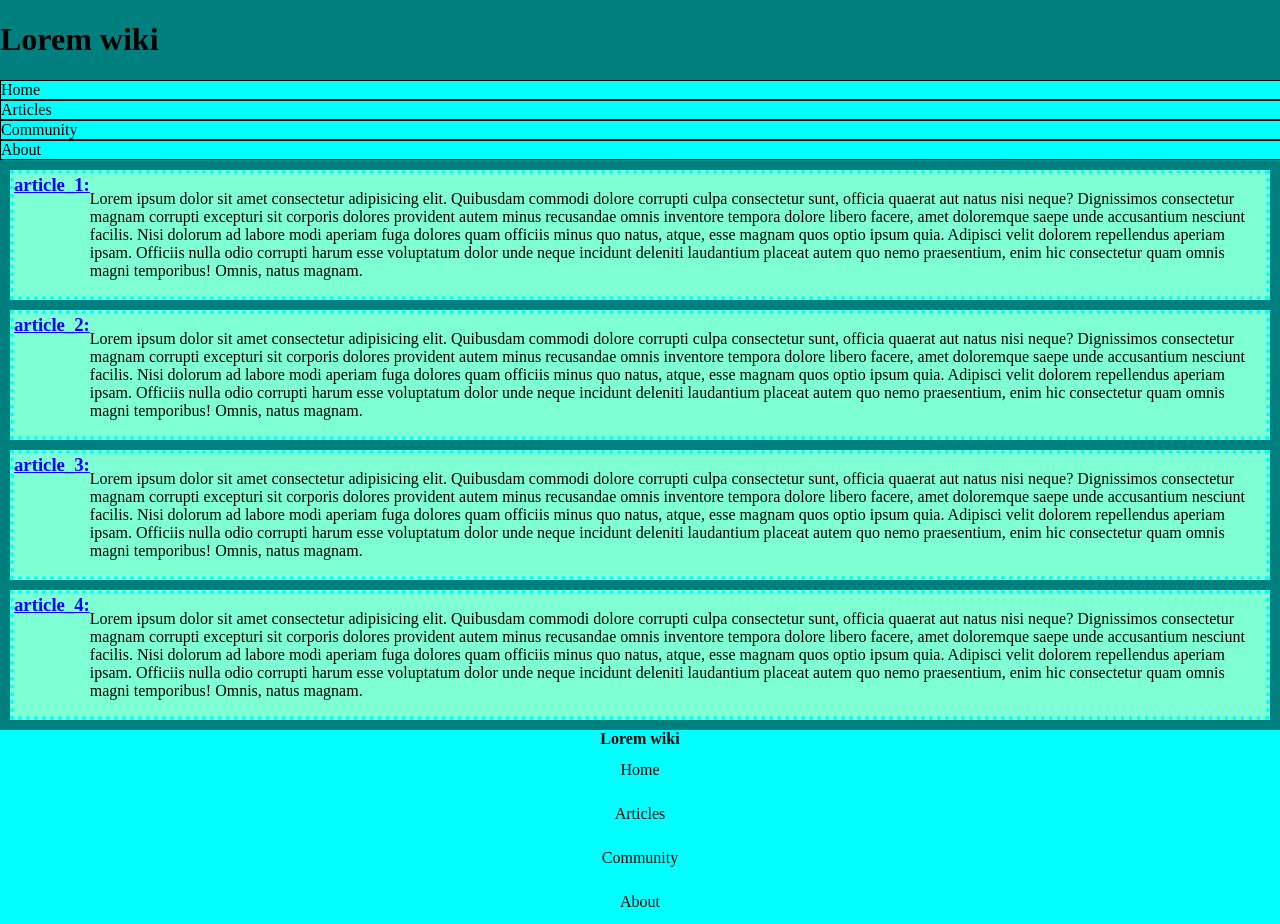
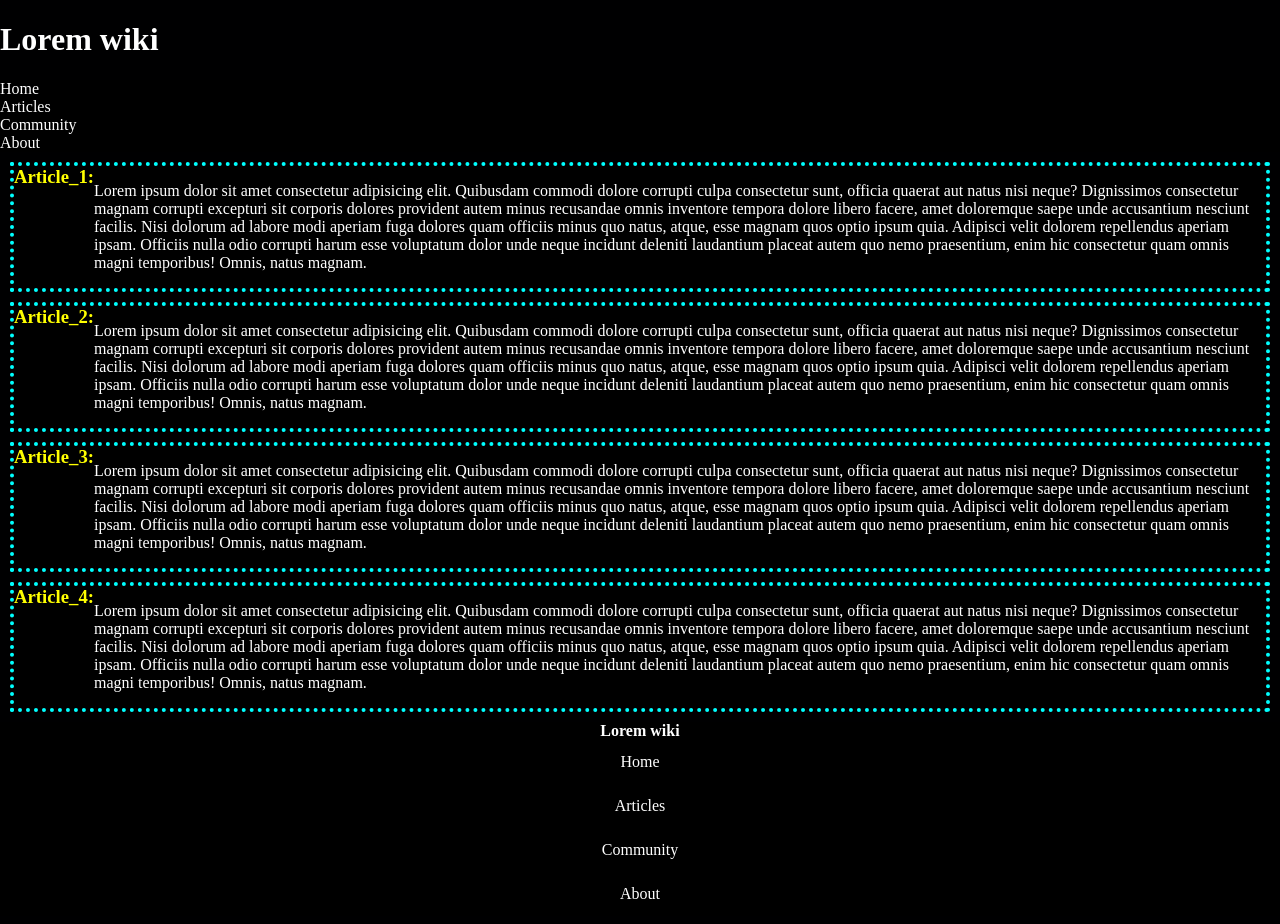
Before and after one commit to saivenkat346/HTML_css_practice, a PHP site: page / in a window 1280 px wide. After the commit the page ends 899 px from the top, so only its background shows below. Run offline with PHP 8.4, Linux system fonts and the light colour scheme.

Commit message:
black theme added

```diff
--- a/index.css
+++ b/index.css
@@ -1,5 +1,5 @@
 body{
-    background-color: rgb(0, 127, 127);
+    background-color: rgb(0, 0, 1);
     margin: 0;
     padding: 0;
     border: 0;
@@ -8,7 +8,7 @@ body{
 
 
 .header_nav{
-    background-color: aqua;
+    background-color:black;
      list-style: none;
      margin: 0;
      padding: 0;
@@ -16,44 +16,45 @@ body{
 }
 
 .header_nav>li{
+    color:white;
    display: block;
    width: 100%;
-   border: 0.5px black solid;
+
 
 }
 .header_nav>li:hover{
-    background-color: blue;
+    background-color:gray;
 }
 
 h1{
-    color:black;
+    color:white;
 
     margin-right: 30%;
 }
 
 .article_section{
     display:flex;
-    background-color: aquamarine;
+    background-color: black;
     border:  aqua dotted 4px;
     margin: 10px;
 
 }
 
 .article_heading{
-    color:blue;
+    color:yellow;
     padding: 0;
     margin: 0;
-    text-decoration: underline;
+    text-decoration: none;
 
 }
 .article{
-    color:black;
+    color:white;
 
 
 }
 
 h4{
-    color:black;
+    color:white;
     padding:0;
     margin:0;
 }
@@ -62,7 +63,7 @@ h4{
    flex-direction: column;
     padding: 0;
     list-style: none;
-    background-color:aqua;
+    background-color:black;
     margin: 0;
     align-items: center;
 
@@ -72,20 +73,21 @@ h4{
 .footer_nav>li{
     padding: 3px;
     margin: 10px;
+    color:white;
 }
 
 .footer_nav>li:hover{
-    background-color: blue;
+    background-color:gray;
 }
 @media screen and (max-width:540px){
     h1{
-        color:black;
+        color:white;
 
         margin-right: 0;
         display:block ;
     }
     .header_nav{
-     background-color: aqua;
+     background-color:black;
 
        padding:10px;
        margin:0;
@@ -97,6 +99,7 @@ h4{
         display: inline;
         padding: 10px;
         border: none;
+        color: white;
 
 
     }
--- a/index.html
+++ b/index.html
@@ -19,7 +19,7 @@
 
     </header>
     <section class="article_section">
-        <h3 class="article_heading">article_1:</h3>
+        <h3 class="article_heading">Article_1:</h3>
         <Article class="article">
            <p>Lorem ipsum dolor sit amet consectetur adipisicing elit. Quibusdam commodi dolore corrupti culpa consectetur
                 sunt, officia quaerat aut natus nisi neque? Dignissimos consectetur magnam corrupti excepturi sit corporis dolores provident autem minus recusandae omnis inventore tempora dolore libero facere, amet
@@ -29,7 +29,7 @@
         </Article>
     </section>
     <section class="article_section">
-        <h3 class="article_heading">article_2:</h3>
+        <h3 class="article_heading">Article_2:</h3>
         <Article class="article">
            <p>Lorem ipsum dolor sit amet consectetur adipisicing elit. Quibusdam commodi dolore corrupti culpa consectetur
                 sunt, officia quaerat aut natus nisi neque? Dignissimos consectetur magnam corrupti excepturi sit corporis dolores provident autem minus recusandae omnis inventore tempora dolore libero facere, amet
@@ -39,7 +39,7 @@
         </Article>
     </section>
     <section class="article_section">
-        <h3 class="article_heading">article_3:</h3>
+        <h3 class="article_heading">Article_3:</h3>
         <Article class="article">
            <p>Lorem ipsum dolor sit amet consectetur adipisicing elit. Quibusdam commodi dolore corrupti culpa consectetur
                 sunt, officia quaerat aut natus nisi neque? Dignissimos consectetur magnam corrupti excepturi sit corporis dolores provident autem minus recusandae omnis inventore tempora dolore libero facere, amet
@@ -49,7 +49,7 @@
         </Article>
     </section>
     <section class="article_section">
-        <h3 class="article_heading">article_4:</h3>
+        <h3 class="article_heading">Article_4:</h3>
         <Article class="article">
            <p>Lorem ipsum dolor sit amet consectetur adipisicing elit. Quibusdam commodi dolore corrupti culpa consectetur
                 sunt, officia quaerat aut natus nisi neque? Dignissimos consectetur magnam corrupti excepturi sit corporis dolores provident autem minus recusandae omnis inventore tempora dolore libero facere, amet
```
